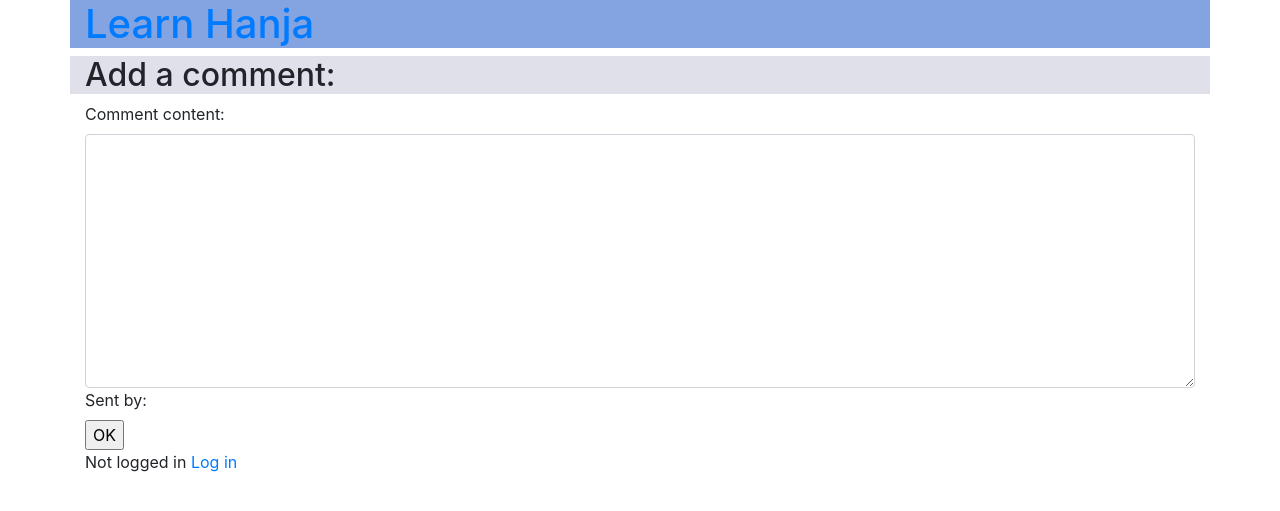
After one commit to kalinaszy/HanjaApp, a Django app: template myproject/game/templates/compose_comment.html in a window 1280 px wide. The commit adds this page. Shown: the top 511 px of the page. Run offline with Django 3.2, Linux system fonts and the light colour scheme; the template is opened without the code that fills it: values that come from a table or form of the project are taken from there, others are empty; parts of the project's set-up code (start-up, migrations or seed data) failed here and were passed over; some libraries are stand-ins or nearby versions.

Commit message:
added CommentView

```diff
--- /dev/null
+++ b/myproject/game/forms.py
@@ -0,0 +1,16 @@
+from game.models import Comment
+from django import forms
+
+
+class MessageForm(forms.ModelForm):
+
+    class Meta:
+        model = Comment
+        fields = '__all__'
+    #super to klasa wyzej
+    # def is_valid(self):
+    #     super(MessageForm, self).is_valid()
+
+    def __init__(self, *args, **kwargs):
+        super(MessageForm, self).__init__(*args, **kwargs)
+        self.fields['sent_by'].widget = forms.HiddenInput()
--- a/myproject/game/models.py
+++ b/myproject/game/models.py
@@ -7,6 +7,8 @@ from django.db import models
 #     username = models.CharField(max_length=30, null=False)
 #     email = models.EmailField(null=False)
 #     password = models.CharField(null=False)
+from django.urls import reverse
+
 
 class Guess(models.Model):
     image_character = models.ImageField(upload_to="gallery")
@@ -27,3 +29,9 @@ class Answer(models.Model):
     game = models.ForeignKey(Score, on_delete=models.CASCADE)
     task = models.ForeignKey(Guess, on_delete=models.CASCADE)
     correct = models.BooleanField()
+
+
+class Comment(models.Model):
+    comment_content = models.TextField()
+    sent_by = models.ForeignKey(User, on_delete=models.CASCADE, blank=True)
+    date_sent = models.DateTimeField(auto_now_add=True)
--- a/myproject/game/my_context_processor.py
+++ b/myproject/game/my_context_processor.py
@@ -1,6 +1,10 @@
+from game.forms import MessageForm
+
+
 def my_cp(request):
     ctx = {
         'zalogowany': request.user.is_authenticated,
         'myuser': request.user.username if request.user.is_authenticated else "Anonymous User",
+        'comment_form': MessageForm(),
     }
     return ctx
--- a/myproject/game/templates/base.html
+++ b/myproject/game/templates/base.html
@@ -7,7 +7,7 @@
 
             </script><meta charset="utf-8">
     </head>
-    <body>
+    <div>
         <div class="container" style="background-color:#84a3e1">
             <h1><a href="/">Learn Hanja</a></h1></div>
         {% block container %}
@@ -18,6 +18,17 @@
             {% else %}
               <p>Not logged in <a href="/login">Log in</a></p>
             {% endif %}
-        </div>
+            </div>
+    </div>
+{#        button dodaj komentarz#}
+        {% block add_comment %}
+{#            <div>#}
+{#                <a href="/compose_comments">#}
+{#                    <input type="button" value="add a comment">#}
+{#                 </a>#}
+{#            </div>#}
+             <div class="container"><a class="btn btn-primary" href="compose_comments" role="button">Add a comment</a>
+             </div>
+        {% endblock add_comment %}
     </body>
 </html>
--- a/myproject/game/templates/best_scores.html
+++ b/myproject/game/templates/best_scores.html
@@ -1,7 +1,7 @@
 {% extends 'base.html' %}
 
 {% block container %}
-    <div class="container"><h2>Best Scores:</h2></div>
+    <div class="container" style="background-color:#e0e0eb"><h2>Best Scores:</h2></div>
     <div class="container">
 <table class="table table-sm">
     {% for score in all_scores %}
--- a/myproject/game/templates/check_answers.html
+++ b/myproject/game/templates/check_answers.html
@@ -1,7 +1,7 @@
 {% extends 'base.html' %}
 
 {% block container %}
-    <div class="container"><h2>Check answers:</h2></div>
+    <div class="container" style="background-color:#e0e0eb"><h2>Check answers:</h2></div></div>
    <div class="container"> <table class="table table-sm">
         {% for answer in answers %}
         <tr>
--- /dev/null
+++ b/myproject/game/templates/compose_comment.html
@@ -0,0 +1,11 @@
+{% extends 'base.html' %}
+
+{% block container %}
+     <div class="container" style="background-color:#e0e0eb"><h2>Add a comment:</h2></div>
+    <div class="container">
+    {% include 'form.html' %}
+    </div>
+
+{% endblock %}
+{% block add_comment %}
+{% endblock add_comment %}
--- a/myproject/myproject/urls.py
+++ b/myproject/myproject/urls.py
@@ -19,7 +19,8 @@ from . import settings
 from django.contrib.staticfiles.urls import static
 from django.contrib.staticfiles.urls import staticfiles_urlpatterns
 from django.conf.urls.static import static
-from game.views import IndexView, PlayGameView, BestScoresView, CheckAnswersView
+from game.views import IndexView, PlayGameView, BestScoresView, CheckAnswersView, ComposeCommentView, CommentsView, \
+    CommentDeleteView
 from user.views import LoginView, AddUserView, LogoutView
 
 urlpatterns = [
@@ -30,7 +31,11 @@ urlpatterns = [
     path('add', AddUserView.as_view()),
     path('play', PlayGameView.as_view()),
     path('best_scores', BestScoresView.as_view()),
-    path('check_answers', CheckAnswersView.as_view())
+    path('check_answers', CheckAnswersView.as_view()),
+    path('compose_comments', ComposeCommentView.as_view()),
+    path('comments', CommentsView.as_view(), name='comments_list'),
+    path('comment/<int:pk>/delete', CommentDeleteView.as_view(), name='delete_comment'),
+    path('comment/<int:pk>/edit', CommentEditView.as_view(), name='edit_comment'),
 ]
 urlpatterns += staticfiles_urlpatterns()
 urlpatterns += static(settings.MEDIA_URL, document_root=settings.MEDIA_ROOT)
--- a/myproject/user/forms.py
+++ b/myproject/user/forms.py
@@ -6,7 +6,7 @@ class AddUserForm(forms.ModelForm):
 
     class Meta:
         model = User
-        fields = ['username', 'email', 'password']
+        fields = ['username', 'password']
 
     password = forms.CharField(widget=forms.PasswordInput())
 
--- a/myproject/user/templates/login.html
+++ b/myproject/user/templates/login.html
@@ -4,8 +4,4 @@
     <div class="container"><h2>Log in</h2></div>
     <div class="container">{{ message }}
         {% include 'form.html' %}</div>
-<!--   <div style="" class="button-box" >
-    <button>Play</button>
-    </div>
-    <a href="/play"></a>-->
 {% endblock %}
```
Also changed, not shown: myproject/game/templates/comments_view.html (added, +32 -0 lines), myproject/game/templates/delete.html (added, +9 -0 lines), myproject/game/views.py (+38 -2 lines), myproject/game/migrations/0006_comment.py (added), myproject/game/migrations/0007_auto_20190521_1813.py (added).
